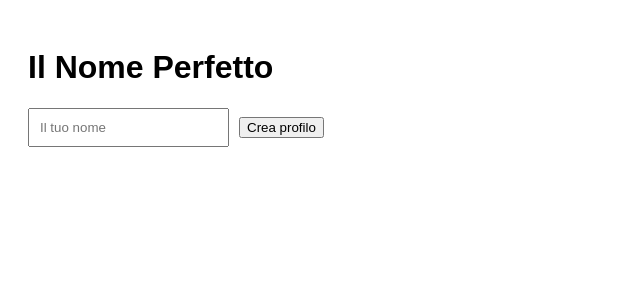
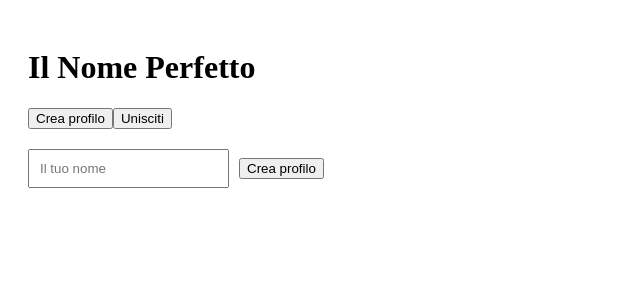
Before and after one commit to JpHmassari/baby-name-app, a React (Vite) app: page / in a window 1280 px wide. Shown: the top 300 px of the page, without its empty margins (0-640 px from the left). Built offline with nearby package versions, Linux system fonts and the light colour scheme; no server answers.

Commit message:
Update App.jsx

```diff
--- a/src/App.jsx
+++ b/src/App.jsx
@@ -3,6 +3,8 @@ import { supabase } from "./lib/supabase";
 
 export default function App() {
   const [name, setName] = useState("");
+  const [code, setCode] = useState("");
+  const [mode, setMode] = useState("create");
   const [message, setMessage] = useState("");
 
   async function createProfile() {
@@ -20,15 +22,48 @@ export default function App() {
 
     if (error) {
       console.error(error);
-      setMessage("Errore: controlla Supabase");
+      setMessage("Errore Supabase: " + error.message);
     } else {
-      setMessage("✅ Profilo creato! Codice: " + coupleCode);
+      setMessage(`✅ Creato! Codice coppia: ${coupleCode}`);
+    }
+  }
+
+  async function joinCouple() {
+    if (!name || !code) {
+      setMessage("Inserisci nome e codice");
+      return;
+    }
+
+    const { data, error } = await supabase
+      .from("profiles")
+      .select("*")
+      .eq("couple_code", code);
+
+    if (error || data.length === 0) {
+      setMessage("Codice non trovato");
+      return;
+    }
+
+    const { error: insertError } = await supabase.from("profiles").insert({
+      name: name,
+      couple_code: code
+    });
+
+    if (insertError) {
+      setMessage("Errore durante il collegamento");
+    } else {
+      setMessage("✅ Collegato alla coppia!");
     }
   }
 
   return (
-    <div style={{ padding: 20, fontFamily: "Arial, sans-serif" }}>
+    <div style={{ padding: 20 }}>
       <h1>Il Nome Perfetto</h1>
+
+      <div style={{ marginBottom: 20 }}>
+        <button onClick={() => setMode("create")}>Crea profilo</button>
+        <button onClick={() => setMode("join")}>Unisciti</button>
+      </div>
 
       <input
         placeholder="Il tuo nome"
@@ -37,10 +72,22 @@ export default function App() {
         style={{ padding: 10, marginRight: 10 }}
       />
 
-      <button onClick={createProfile}>Crea profilo</button>
+      {mode === "join" && (
+        <input
+          placeholder="Codice coppia"
+          value={code}
+          onChange={(e) => setCode(e.target.value.toUpperCase())}
+          style={{ padding: 10, marginRight: 10 }}
+        />
+      )}
+
+      {mode === "create" ? (
+        <button onClick={createProfile}>Crea profilo</button>
+      ) : (
+        <button onClick={joinCouple}>Unisciti</button>
+      )}
 
       <p>{message}</p>
     </div>
   );
 }
-``
```
